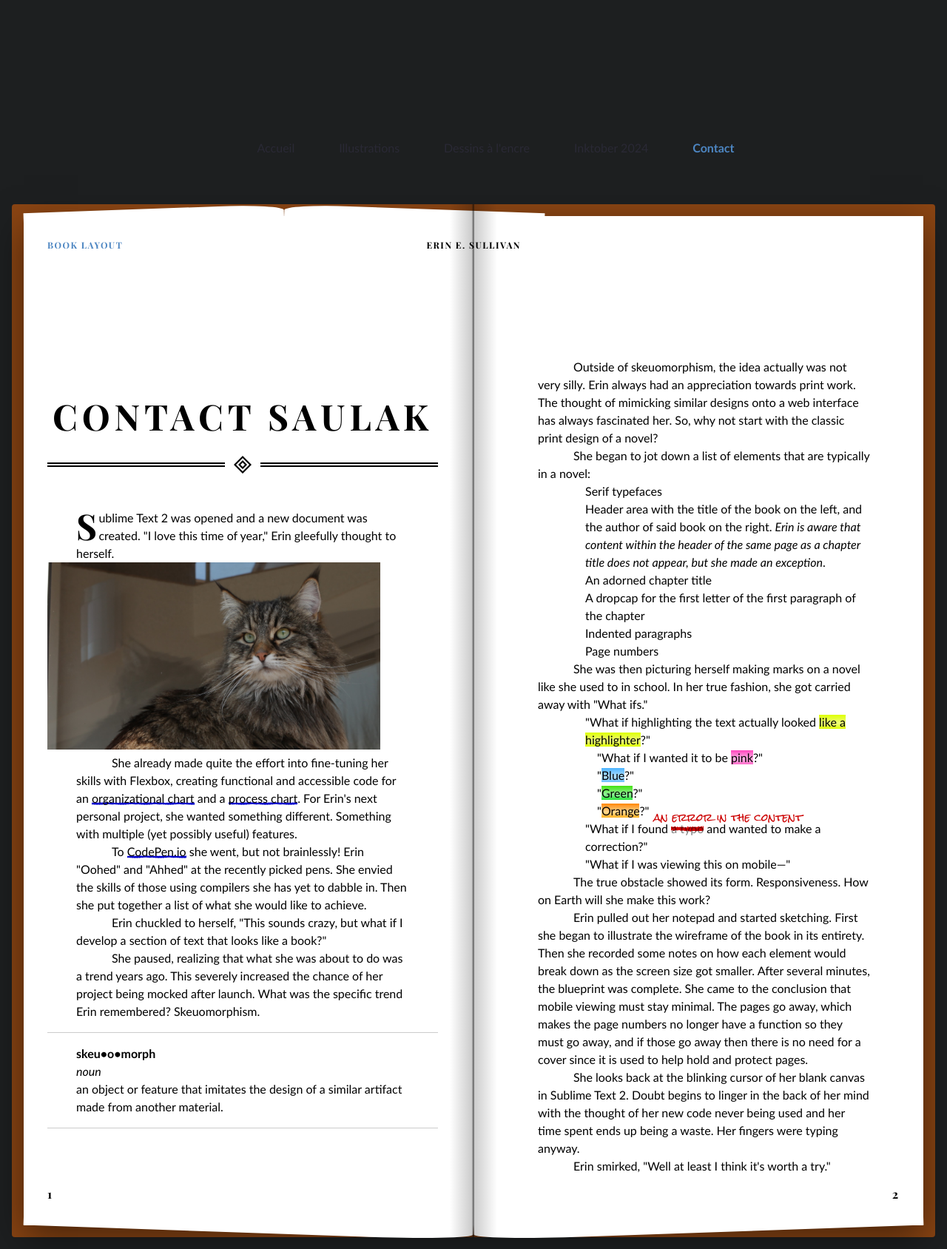
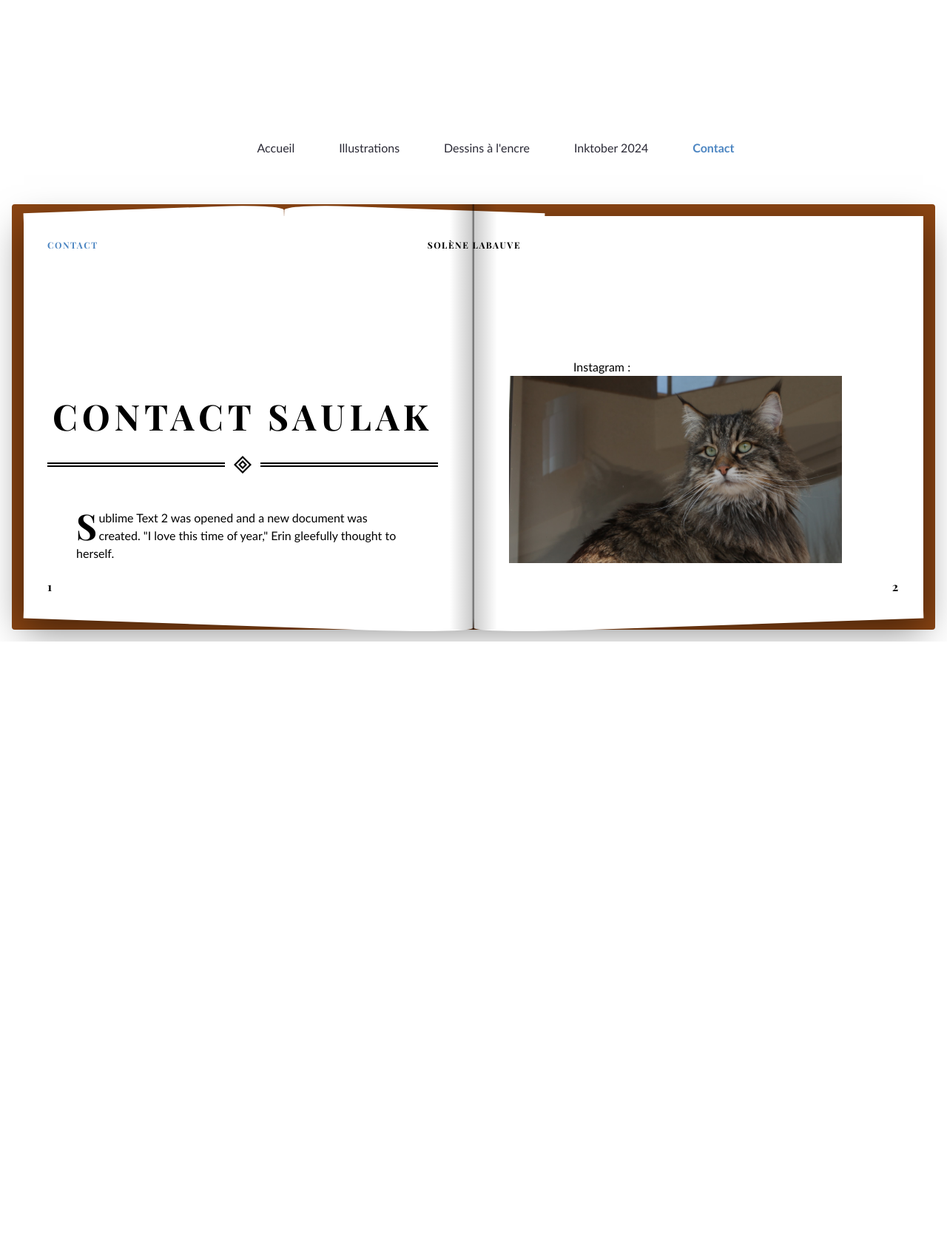
Before and after one commit to GaelleLabauve/PortfolioSaul, a PHP site: page /contact.html in a window 1280 px wide. Shown: the whole page at 74% size. After the commit the page ends 867 px from the top, so only its background shows below. Run offline with PHP 8.4, Linux system fonts and the light colour scheme; some web fonts are replaced.

Commit message:
changement contact page et mise a jour du nav actif

```diff
--- a/contact.html
+++ b/contact.html
@@ -14,78 +14,19 @@
 
             <section class="open-book">
                 <header>
-                    <h1>Book Layout</h1>
-                    <h6>Erin E. Sullivan</h6>
+                    <h1>Contact</h1>
+                    <h6>Solène Labauve</h6>
                 </header>
                 <article>
                     <h2 class="chapter-title">Contact SaulAk</h2>
                     <p>
                         Sublime Text 2 was opened and a new document was created. "I love this time of year," Erin gleefully thought to herself.
                     </p>
+                    <p>
+                        Instagram :
+                    </p>
                     <img src="images/illu1.JPG" alt="">
-                    <p>
-                        She already made quite the effort into fine-tuning her skills with Flexbox, creating functional and accessible code for an <a href="https://codepen.io/erinesullivan/pen/LLoXoL">organizational chart</a> and a <a href="https://codepen.io/erinesullivan/pen/MvOdOE">process chart</a>. For Erin's next personal project, she wanted something different. Something with multiple (yet possibly useful) features.
-                    </p>
-                    <p>
-                        To <a href="https://codepen.io/">CodePen.io</a> she went, but not brainlessly! Erin "Oohed" and "Ahhed" at the recently picked pens. She envied the skills of those using compilers she has yet to dabble in. Then she put together a list of what she would like to achieve.
-                    </p>
-                    <p>
-                        Erin chuckled to herself, "This sounds crazy, but what if I develop a section of text that looks like a book?"
-                    </p>
-                    <p>
-                        She paused, realizing that what she was about to do was a trend years ago. This severely increased the chance of her project being mocked after launch. What was the specific trend Erin remembered? Skeuomorphism.
-                    </p>
-                    <dl>
-                        <dt><strong>skeu&bull;o&bull;morph</strong></dt>
-                        <dd>
-                            <em>noun</em><br>
-                            an object or feature that imitates the design of a similar artifact made from another material.
-                        </dd>
-                    </dl>
-                    <p>
-                        Outside of skeuomorphism, the idea actually was not very silly. Erin always had an appreciation towards print work. The thought of mimicking similar designs onto a web interface has always fascinated her. So, why not start with the classic print design of a novel?
-                    </p>
-                    <p>
-                        She began to jot down a list of elements that are typically in a novel:
-                    </p>
-                    <ul>
-                        <li>Serif typefaces</li>
-                        <li>
-                            Header area with the title of the book on the left, and the author of said book on the right. <em>Erin is aware that content within the header of the same page as a chapter title does not appear, but she made an exception</em>.
-                        </li>
-                        <li>An adorned chapter title</li>
-                        <li>A dropcap for the first letter of the first paragraph of the chapter</li>
-                        <li>Indented paragraphs</li>
-                        <li>Page numbers</li>
-                    </ul>
-                    <p>
-                        She was then picturing herself making marks on a novel like she used to in school. In her true fashion, she got carried away with "What ifs."
-                    </p>
-                    <ul>
-                        <li>
-                            "What if highlighting the text actually looked <mark>like a highlighter</mark>?"
-                            <ul>
-                                <li>"What if I wanted it to be <mark class="pink">pink</mark>?"</li>
-                                <li>"<mark class="blue">Blue</mark>?"</li>
-                                <li>"<mark class="green">Green</mark>?"</li>
-                                <li>"<mark class="orange">Orange</mark>?"</li>
-                            </ul>
-                        </li>
-                        <li>"What if I found <s>a typo</s><sup>an error in the content</sup> and wanted to make a correction?"</li>
-                        <li>"What if I was viewing this on mobile&mdash;"</li>
-                    </ul>
-                    <p>
-                        The true obstacle showed its form. Responsiveness. How on Earth will she make this work?
-                    </p>
-                    <p>
-                        Erin pulled out her notepad and started sketching. First she began to illustrate the wireframe of the book in its entirety. Then she recorded some notes on how each element would break down as the screen size got smaller. After several minutes, the blueprint was complete. She came to the conclusion that mobile viewing must stay minimal. The pages go away, which makes the page numbers no longer have a function so they must go away, and if those go away then there is no need for a cover since it is used to help hold and protect pages.
-                    </p>
-                    <p>
-                        She looks back at the blinking cursor of her blank canvas in Sublime Text 2. Doubt begins to linger in the back of her mind with the thought of her new code never being used and her time spent ends up being a waste. Her fingers were typing anyway.
-                    </p>
-                    <p>
-                        Erin smirked, "Well at least I think it's worth a try."
-                    </p>
+
                 </article>
                 <footer>
                     <ol id="page-numbers">
--- a/css/styleLivre.css
+++ b/css/styleLivre.css
@@ -7,7 +7,7 @@
 }
 
 body {
-    background-color: #1d1f20;
+    /* background-color: #1d1f20; */
     color: #e5e5e5;
     font: 16px/1.25 'Crimson Text', sans-serif;
     margin: 0;
```
